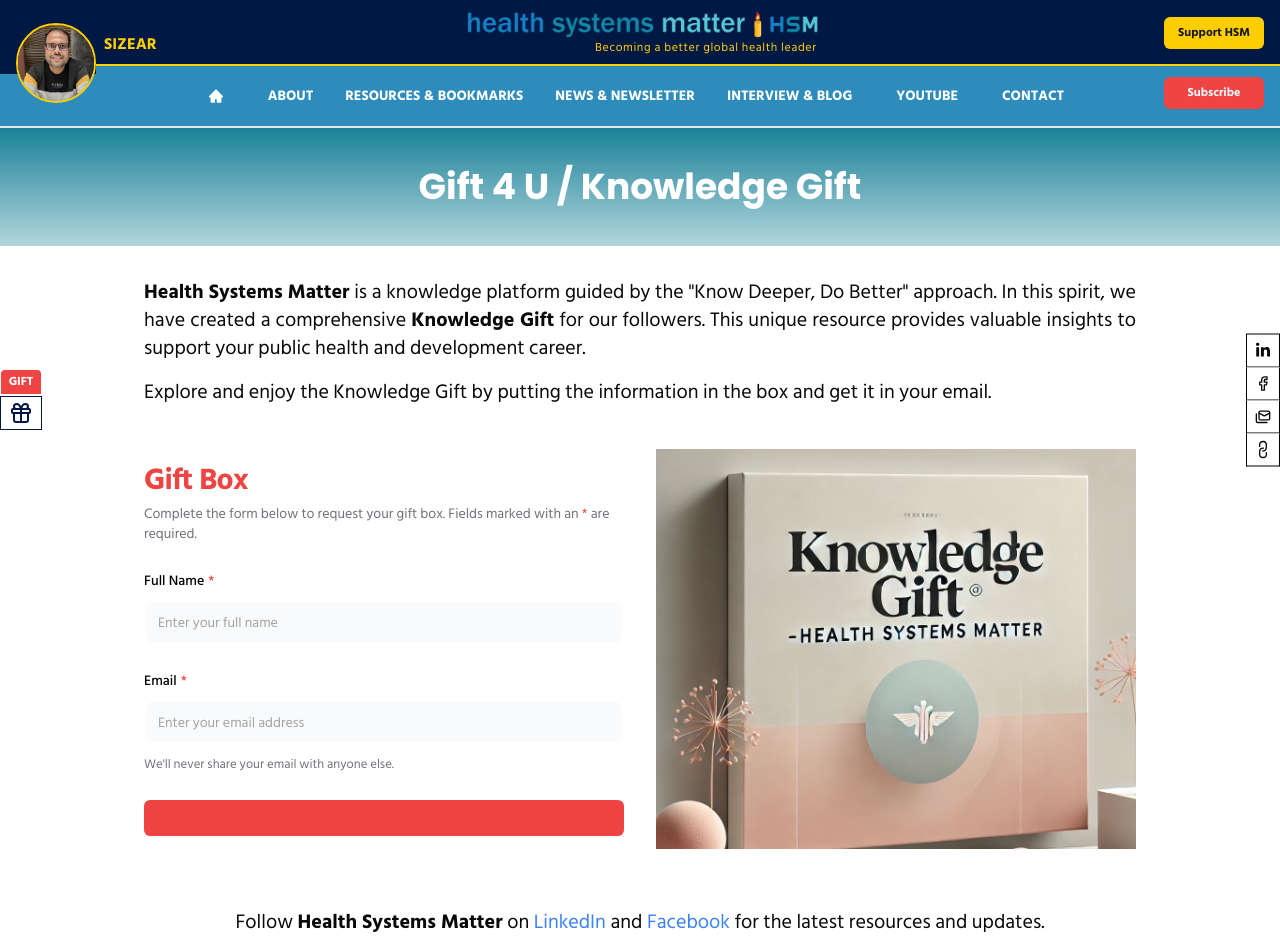
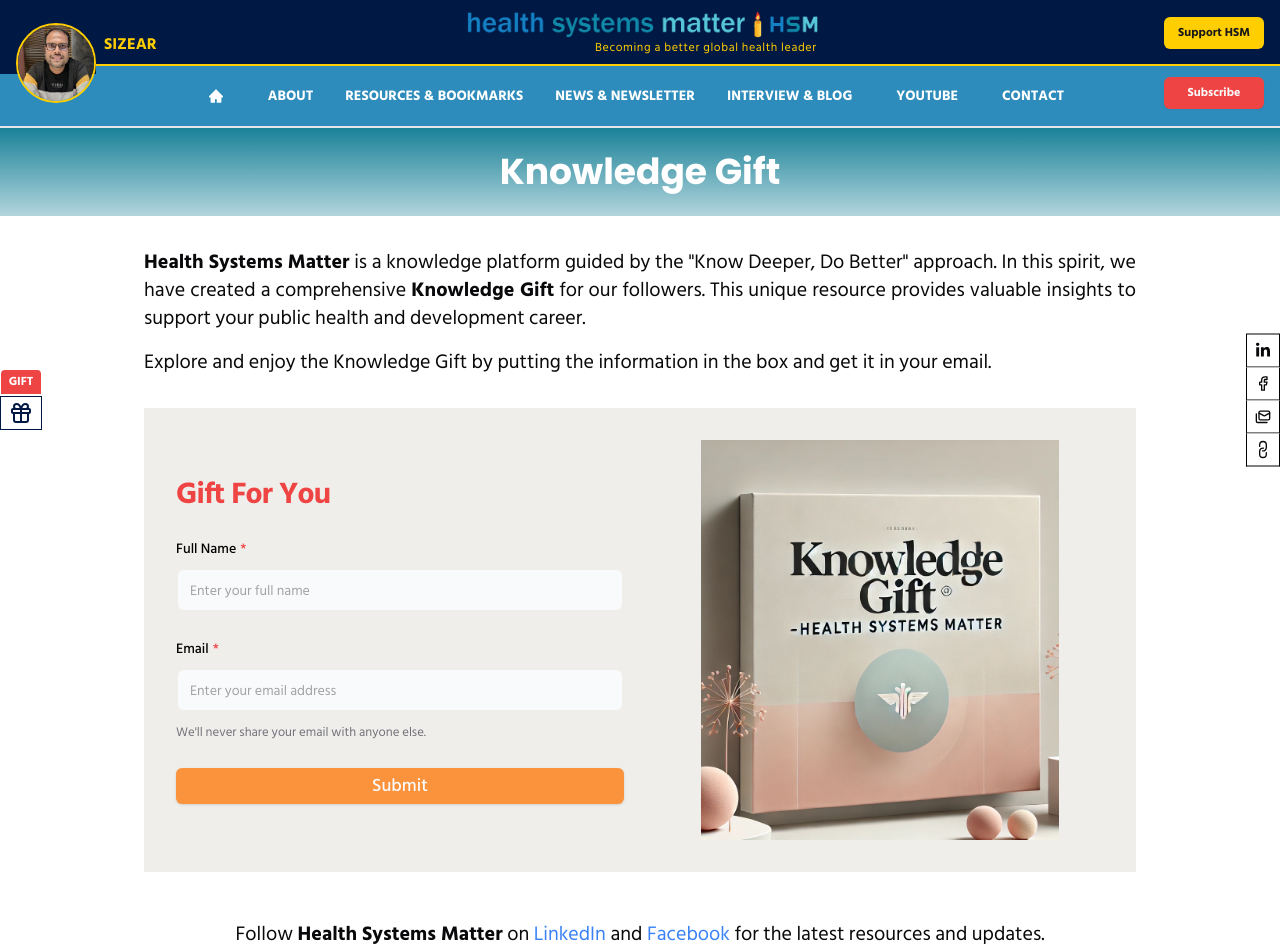
Before and after one commit to rijoanfardous101/hsm, a Next.js app: page /gift-for-u in a window 1280 px wide. Shown: the top 952 px of the page. Built offline with nearby package versions, Linux system fonts and the light colour scheme.

Commit message:
youtube and gift page design updated

```diff
--- a/app/gift-for-u/page.tsx
+++ b/app/gift-for-u/page.tsx
@@ -10,11 +10,11 @@
 export default function GiftForU() {
   return (
     <div>
-            <div className="relative w-full h-[120px] border-t-2">
+      <div className="relative w-full h-[90px] border-t-2">
         <div className="absolute inset-0 bg-gradient-to-b from-[#01748D]/90 to-[#01748D]/30 flex items-center">
           <div className="max-w-screen-xl mx-auto flex justify-center items-center w-full px-4 md:px-16 flex-wrap gap-6">
             <h1 className="text-2xl md:text-4xl font-bold text-white">
-                            Gift 4 U / Knowledge Gift
+              Knowledge Gift
             </h1>
           </div>
         </div>
@@ -22,16 +22,15 @@
 
       <div className="max-w-screen-lg py-8 mx-auto text-justify px-4">
         <h3 className="text-xl">
-                    <strong>Health Systems Matter</strong> is a knowledge
-                    platform guided by the "Know Deeper, Do Better" approach. In
-                    this spirit, we have created a comprehensive{" "}
-                    <strong>Knowledge Gift</strong> for our followers. This
-                    unique resource provides valuable insights to support your
-                    public health and development career.
+          <strong>Health Systems Matter</strong> is a knowledge platform guided
+          by the "Know Deeper, Do Better" approach. In this spirit, we have
+          created a comprehensive <strong>Knowledge Gift</strong> for our
+          followers. This unique resource provides valuable insights to support
+          your public health and development career.
         </h3>
         <h3 className="text-xl mt-4">
-                    Explore and enjoy the Knowledge Gift by putting the
-                    information in the box and get it in your email.
+          Explore and enjoy the Knowledge Gift by putting the information in the
+          box and get it in your email.
         </h3>
       </div>
 
--- a/app/youtube/page.tsx
+++ b/app/youtube/page.tsx
@@ -1,28 +1,29 @@
 import Link from "next/link";
-
+import YouTubePageImage from "@/public/Youtube-page-image.png";
+import Image from "next/image";
 /* eslint-disable react/no-unescaped-entities */
 const YoutubePage = () => {
   return (
-    <div className="min-h-screen">
+    <div className="min-h-screen pb-16">
       {/* Page Title Section */}
       <div className="relative w-full h-[80px]  border-t-2 border-[#FFCE00]">
         <div className="absolute inset-0 bg-gradient-to-b from-[#2D8CBB]/90 to-[#2D8CBB]/30 flex items-center">
-          <div className="max-w-screen-xl mx-auto flex justify-between items-center w-full px-16 flex-wrap gap-6">
-            <h1 className="text-5xl font-[1000] text-white">Youtube</h1>
+          <div className="max-w-screen-xl mx-auto flex justify-center items-center w-full px-16 flex-wrap gap-6">
+            <h1 className="text-5xl font-[1000] text-white">YouTube</h1>
             <p className="text-2xl max-w-3xl text-gray-800 font-semibold my-8 text-justify w-full md:w-auto"></p>
           </div>
         </div>
       </div>
 
       <div className="max-w-screen-xl mx-auto py-16 px-16">
-        <p className="text-2xl text-[#001844] font-semibold text-justify">
+        <p className="text-xl text-[#001844] text-justify">
           Health Systems Matter is set to launch a YouTube channel dedicated to
           exploring global health system challenges and capturing expert
           insights through in-depth interviews. Currently in the planning phase,
           the initiative is scheduled to go live in the third quarter of this
           year.
         </p>
-        <p className="text-2xl text-[#001844] font-semibold text-justify mt-2">
+        <p className="text-xl text-[#001844] text-justify mt-4">
           Stay connected for updates on the official launch. Subscribe to our{" "}
           <Link href="/newsletter" className="underline text-blue-500">
             newsletter
@@ -31,6 +32,15 @@
           goes live!
         </p>
       </div>
+
+      <div className="mx-auto max-w-2xl">
+        <Image
+          src={YouTubePageImage.src}
+          alt="a microphone"
+          width={YouTubePageImage.width}
+          height={YouTubePageImage.height}
+        />
+      </div>
     </div>
   );
 };
--- a/components/Homepage/Youtube/Youtube.tsx
+++ b/components/Homepage/Youtube/Youtube.tsx
@@ -1,7 +1,7 @@
 import Image from "next/image";
-import bg from "@/public/youtube/youtube.webp";
 import { Separator } from "@/components/ui/separator";
 import Link from "next/link";
+import YouTubePageImage from "@/public/Youtube-page-image.png";
 
 const Youtube = () => {
   return (
@@ -57,7 +57,7 @@
         {/* Image Section */}
         <div className="flex justify-center items-center max-w-2xl mx-auto">
           <Image
-            src={bg}
+            src={YouTubePageImage}
             alt="YouTube Channel"
             className="w-full h-96 rounded-lg shadow-lg"
           />
--- a/components/gift-form.tsx
+++ b/components/gift-form.tsx
@@ -9,13 +9,7 @@
 import { z } from "zod";
 
 import { Button } from "@/components/ui/button";
-import {
-    Card,
-    CardContent,
-    CardDescription,
-    CardHeader,
-    CardTitle,
-} from "@/components/ui/card";
+import { Card, CardContent, CardHeader, CardTitle } from "@/components/ui/card";
 import {
   Form,
   FormControl,
@@ -96,18 +90,12 @@
   // }
 
   return (
-        <div className="grid gap-8 md:grid-cols-2 items-center">
+    <div className="grid gap-8 md:grid-cols-2 items-center bg-[#cdc8ba]/30 p-8">
       <Card className="">
         <CardHeader className="px-0">
           <CardTitle className="text-3xl font-bold text-red-500">
-                        Gift Box
+            Gift For You
           </CardTitle>
-                    <CardDescription>
-                        Complete the form below to request your gift box. Fields
-                        marked with an{" "}
-                        <span className="text-destructive">*</span> are
-                        required.
-                    </CardDescription>
         </CardHeader>
         <CardContent className="px-0">
           {isSuccess ? (
@@ -129,18 +117,12 @@
                   <polyline points="22 4 12 14.01 9 11.01" />
                 </svg>
               </div>
-                            <h3 className="text-xl font-semibold">
-                                Thank You!
-                            </h3>
+              <h3 className="text-xl font-semibold">Thank You!</h3>
               <p className="text-muted-foreground">
-                                Your gift box request has been submitted
-                                successfully. Please check your email for the
-                                gift box.
+                Your gift box request has been submitted successfully. Please
+                check your email for the gift box.
               </p>
-                            <Button
-                                variant="outline"
-                                onClick={() => setIsSuccess(false)}
-                            >
+              <Button variant="outline" onClick={() => setIsSuccess(false)}>
                 Submit Another Request
               </Button>
             </div>
@@ -162,15 +144,10 @@
                     <FormItem>
                       <FormLabel>
                         Full Name
-                                                <span className="text-destructive ml-1">
-                                                    *
-                                                </span>
+                        <span className="text-destructive ml-1">*</span>
                       </FormLabel>
                       <FormControl>
-                                                <Input
-                                                    placeholder="Enter your full name"
-                                                    {...field}
-                                                />
+                        <Input placeholder="Enter your full name" {...field} />
                       </FormControl>
                       <FormMessage />
                     </FormItem>
@@ -183,9 +160,7 @@
                     <FormItem>
                       <FormLabel>
                         Email
-                                                <span className="text-destructive ml-1">
-                                                    *
-                                                </span>
+                        <span className="text-destructive ml-1">*</span>
                       </FormLabel>
                       <FormControl>
                         <Input
@@ -195,8 +170,7 @@
                         />
                       </FormControl>
                       <FormDescription>
-                                                We'll never share your email
-                                                with anyone else.
+                        We'll never share your email with anyone else.
                       </FormDescription>
                       <FormMessage />
                     </FormItem>
@@ -204,25 +178,21 @@
                 />
                 <Button
                   type="submit"
-                                    variant="destructive"
-                                    className="w-full"
+                  className="w-full text-lg bg-orange-400 hover:bg-orange-600"
                   // disabled={isSubmitting}
                 >
-                                    {/* {isSubmitting ? "Submitting..." : "Submit"} */}
+                  Submit
                 </Button>
               </form>
             </Form>
           )}
         </CardContent>
       </Card>
-            <div className="relative h-[400px] overflow-hidden order-first md:order-last">
+      <div className="relative h-[400px] overflow-hidden order-first md:order-last flex justify-center">
         <Image
           src={image || "/placeholder.svg?height=400&width=600"}
           alt="Gift Box"
-                    fill
-                    className="object-cover"
-                    sizes="(max-width: 768px) 100vw, 50vw"
-                    priority
+          className="object-cover w-[80%]"
         />
         {/* <div className="absolute inset-0 bg-gradient-to-t from-black/60 to-transparent flex flex-col justify-end p-6">
                     <h3 className="text-2xl font-bold text-white mb-2">
```
Also changed, not shown: public/Youtube-page-image.png (added). Lines whose indentation alone changed are shown as unchanged.
